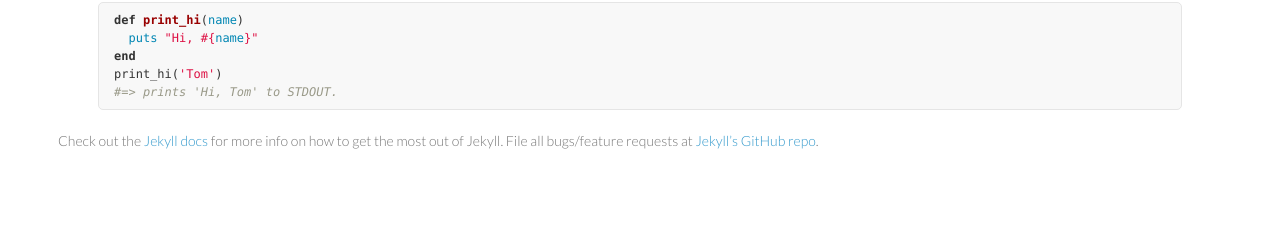
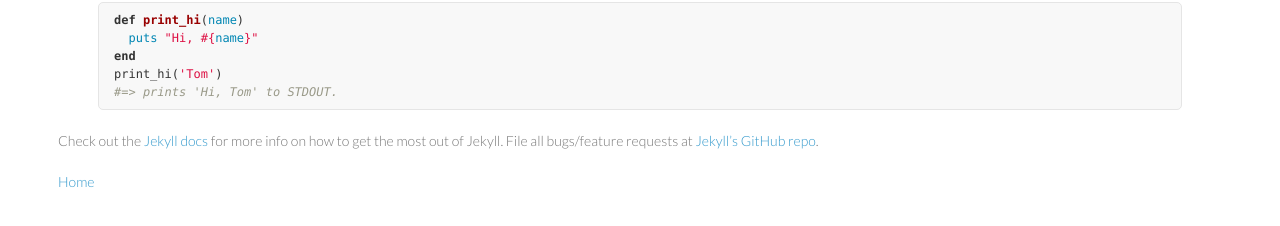
Before and after one commit to wangjohn/wangjohn.github.io, a Jekyll site: the page built from _posts/2013-07-10-welcome-to-jekyll.markdown, in a window 1280 px wide. Shown: the part 243-469 px from the top of the page. Built offline with Jekyll 4.4.1, drawn with Linux system fonts in a browser that asks for light colours.

Commit message:
Finished formatting and stuff.

```diff
--- a/_layouts/post.html
+++ b/_layouts/post.html
@@ -7,3 +7,9 @@ layout: default
 <div class="post">
 {{ content }}
 </div>
+
+<div class="post-end">
+  <div class="back-button">
+    <a href="/">Home</a>
+  </div>
+</div>
--- a/css/styles.css
+++ b/css/styles.css
@@ -93,6 +93,11 @@ th {
 
 img {
   max-width:100%;
+}
+
+.main-image img {
+  margin-left: auto;
+  margin-right: auto;
 }
 
 header {
```
